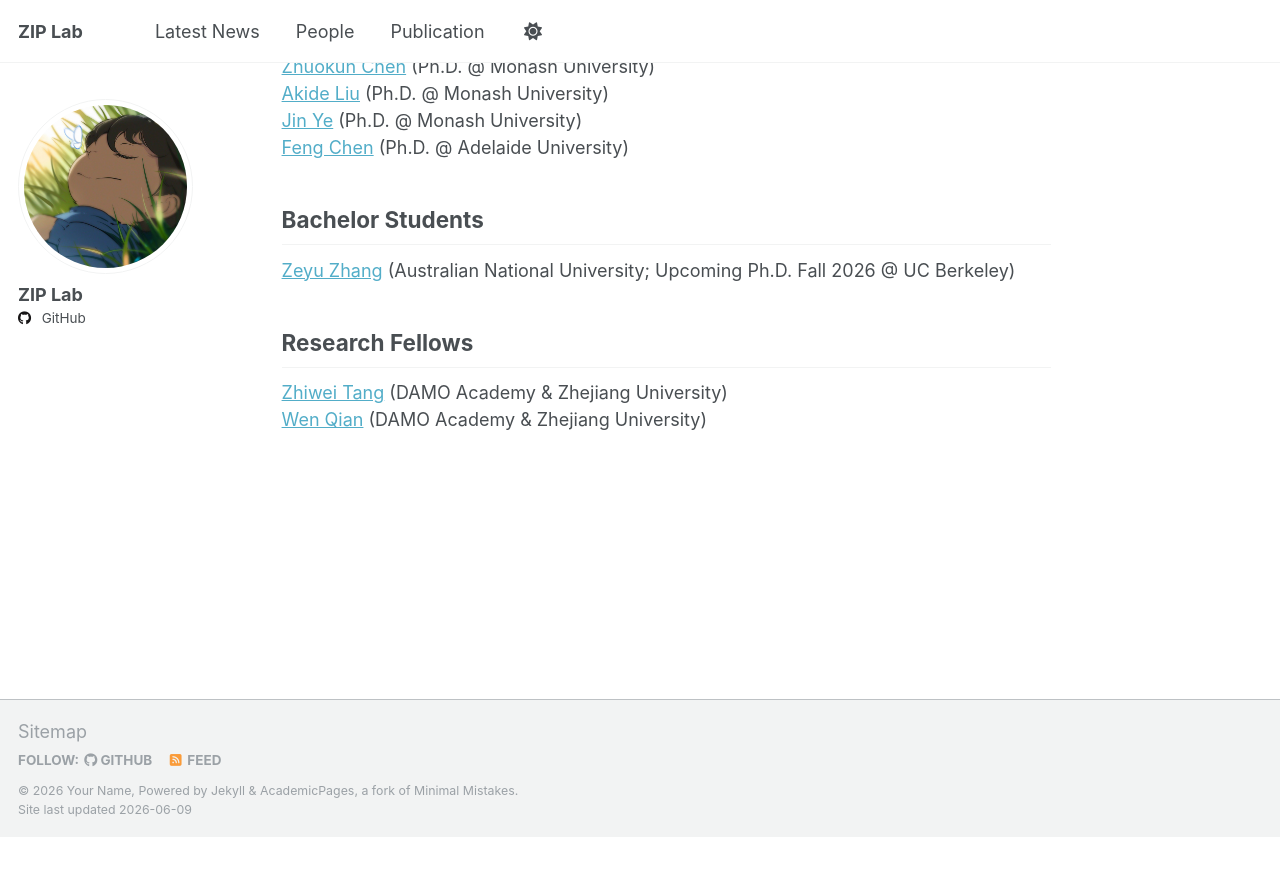
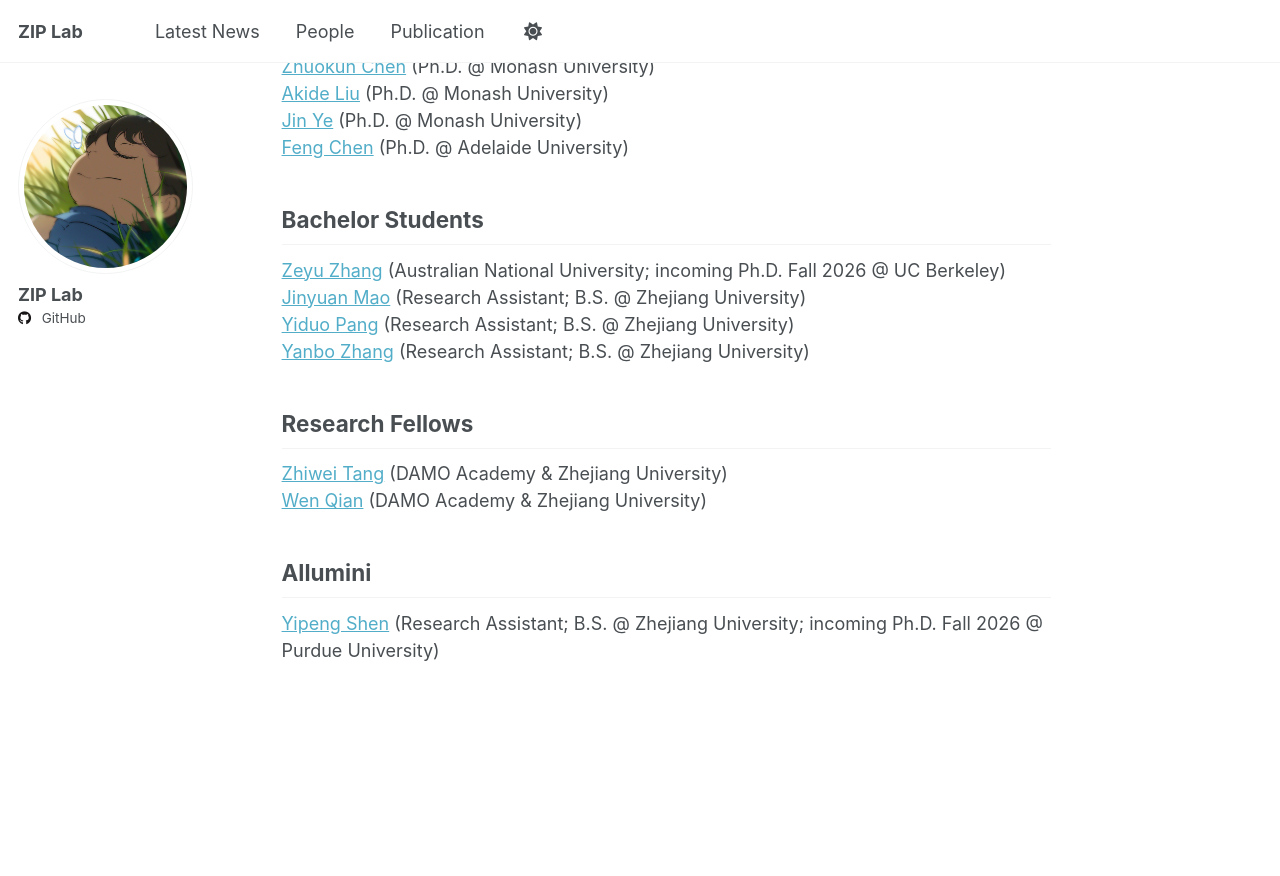
Before and after one commit to ziplab/ziplab.github.io, a Jekyll site: the page built from _pages/people.md, in a window 1280 px wide and 900 px high, scrolled down 1046 px. Shown: the top 876 px of the window. Built offline with Jekyll 4.4.1, drawn with Linux system fonts in a browser that asks for light colours; before the commit the page ends 1884 px from its top, so only the background shows below that.

Commit message:
Update people.md

```diff
--- a/_pages/people.md
+++ b/_pages/people.md
@@ -34,9 +34,16 @@ author_profile: true
 
 
 ## Bachelor Students
-[Zeyu Zhang](https://steve-zeyu-zhang.github.io/) (Australian National University; Upcoming Ph.D. Fall 2026 @ UC Berkeley)
+[Zeyu Zhang](https://steve-zeyu-zhang.github.io/) (Australian National University; incoming Ph.D. Fall 2026 @ UC Berkeley)
+[Jinyuan Mao]() (Research Assistant; B.S. @ Zhejiang University)
+[Yiduo Pang]() (Research Assistant; B.S. @ Zhejiang University)
+[Yanbo Zhang]() (Research Assistant; B.S. @ Zhejiang University)
 
 
 ## Research Fellows
 [Zhiwei Tang](https://scholar.google.com/citations?user=GN-N9c8AAAAJ&hl=en) (DAMO Academy & Zhejiang University)
 [Wen Qian](https://scholar.google.com/citations?user=rD_U0fMAAAAJ&hl=zh-CN) (DAMO Academy & Zhejiang University)
+
+
+## Allumini
+[Yipeng Shen]() (Research Assistant; B.S. @ Zhejiang University; incoming Ph.D. Fall 2026 @ Purdue University)
```
